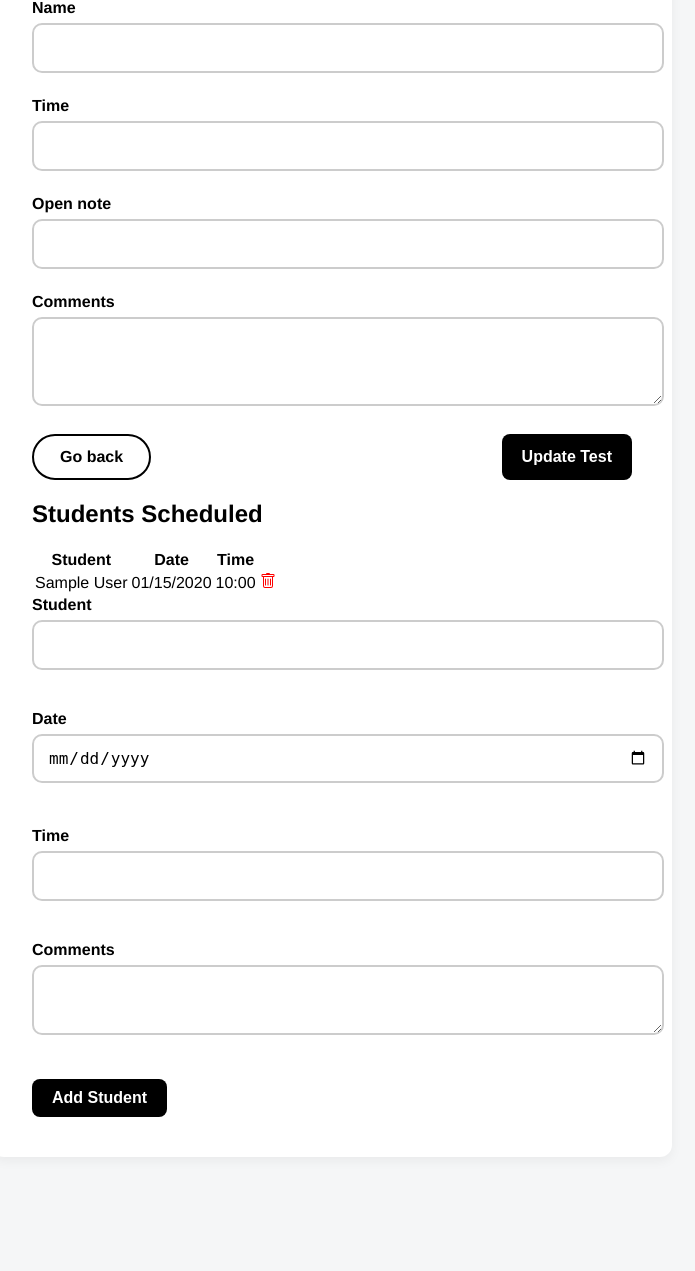
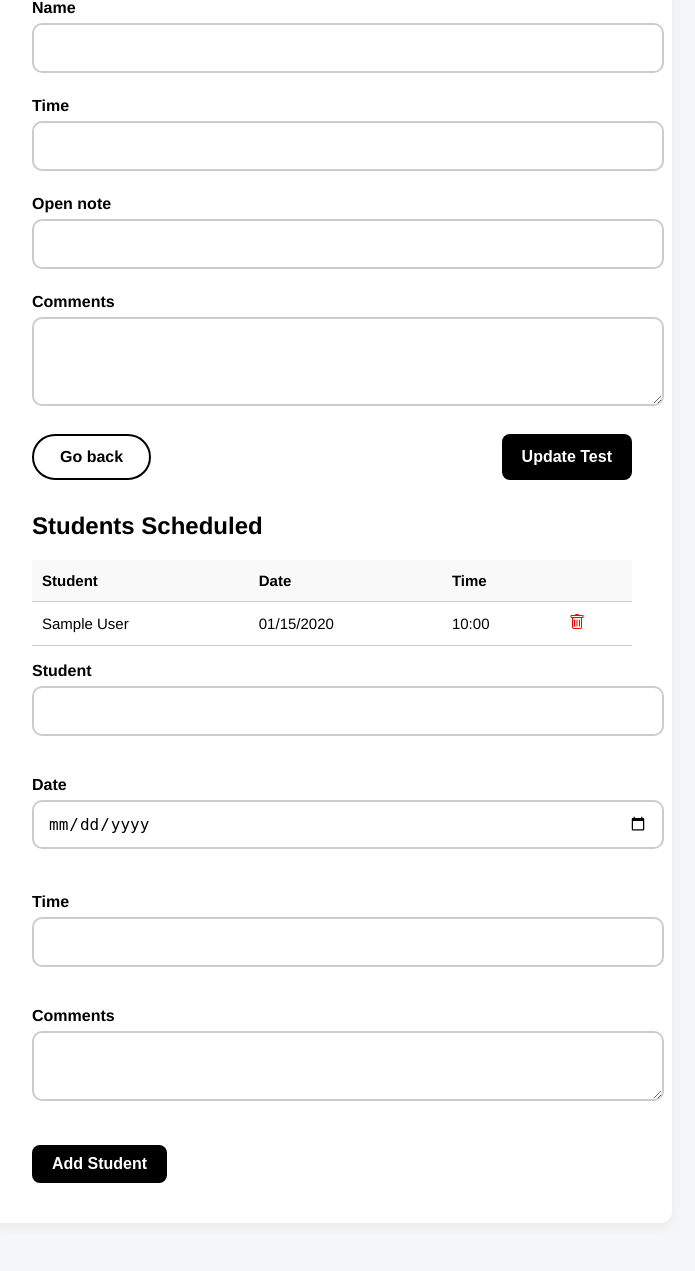
Before and after one commit to Vuinea/Test-Centre, a Python web app: template templates/teacher/edit_test.html in a window 1280 px wide. Shown: the part 146-1417 px from the top of the page, without its empty margins (308-1003 px from the left). Before the commit the page ends 1263 px from the top, so only its background shows below. Run offline with Jinja, Linux system fonts and the light colour scheme; the template is opened without the code that fills it: most values are stand-ins (such as "Sample title", 1, 10 or a date in 2020); form fields are guessed from the names that the template uses.

Commit message:
added the student table for viewing

```diff
--- a/static/teacher/edit_test.css
+++ b/static/teacher/edit_test.css
@@ -161,3 +161,22 @@ select, input[type="date"], input[type="time"] {
   border: 2px solid #ccc;
   margin-bottom: 28px;
 }
+
+table {
+  width: 100%;
+  border-collapse: collapse;
+  margin-top: 20px;
+}
+
+th,
+td {
+  padding: 12px 10px;
+  text-align: left;
+  border-bottom: 1px solid #ccc;
+  font-size: 15px;
+}
+
+th {
+  background-color: #f9f9f9;
+  font-weight: 600;
+}
--- a/templates/teacher/edit_test.html
+++ b/templates/teacher/edit_test.html
@@ -38,9 +38,10 @@
                 <button id="finalize-test-btn" type="submit">Update Test</button>
             </div>
         </form>
+        <div style="margin-top: 2rem;">
             <h2>Students Scheduled</h2>
             <div id="selected-students" class="selected-students">
-            <table>
+                <table id="assignment-table">
                     <thead>
                         <th>Student</th>
                         <th>Date</th>
@@ -66,9 +67,8 @@
                     </tbody>
                 </table>
             </div>
-        <form action="{{ url_for('teacher.add_student', test_id=test.id) }}" method="post">
+            <form style="margin-top: 1rem;" action="{{ url_for('teacher.add_student', test_id=test.id) }}" method="post">
                 {{ student_form.hidden_tag() }}
-
                 <!-- Student ID Field -->
                 <div class="add-student-group">
                     {{ student_form.student_id.label }}
@@ -80,7 +80,6 @@
                     {{ student_form.date.label }}
                     {{ student_form.date }}
                 </div>
-
                 <!-- Time Field -->
                 <div class="add-student-group">
                     {{ student_form.time.label }}
@@ -96,4 +95,5 @@
                     <button id="finalize-test-btn" type="submit">Add Student</button>
                 </div>
             </form>
+        </div>
 {% endblock %}
```
Lines whose indentation alone changed are shown as unchanged.
